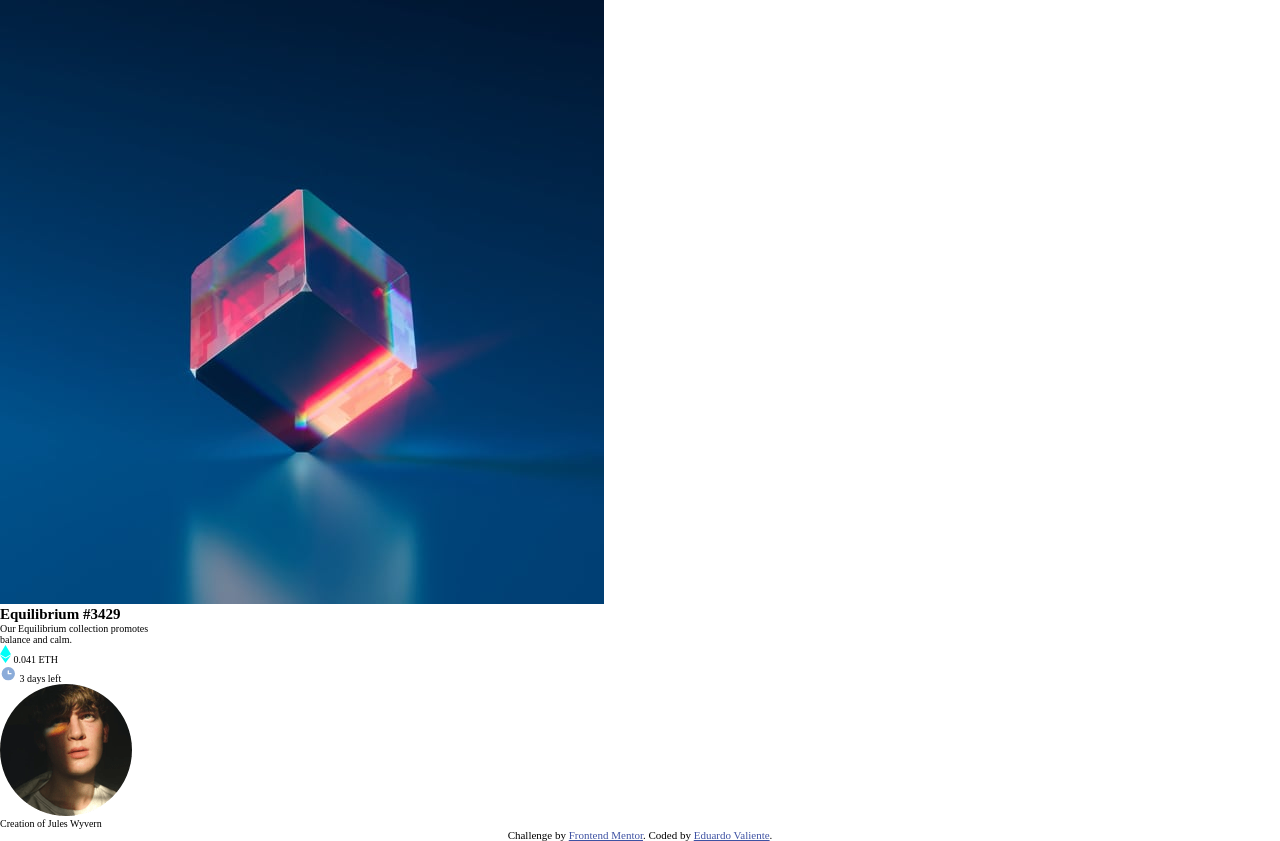
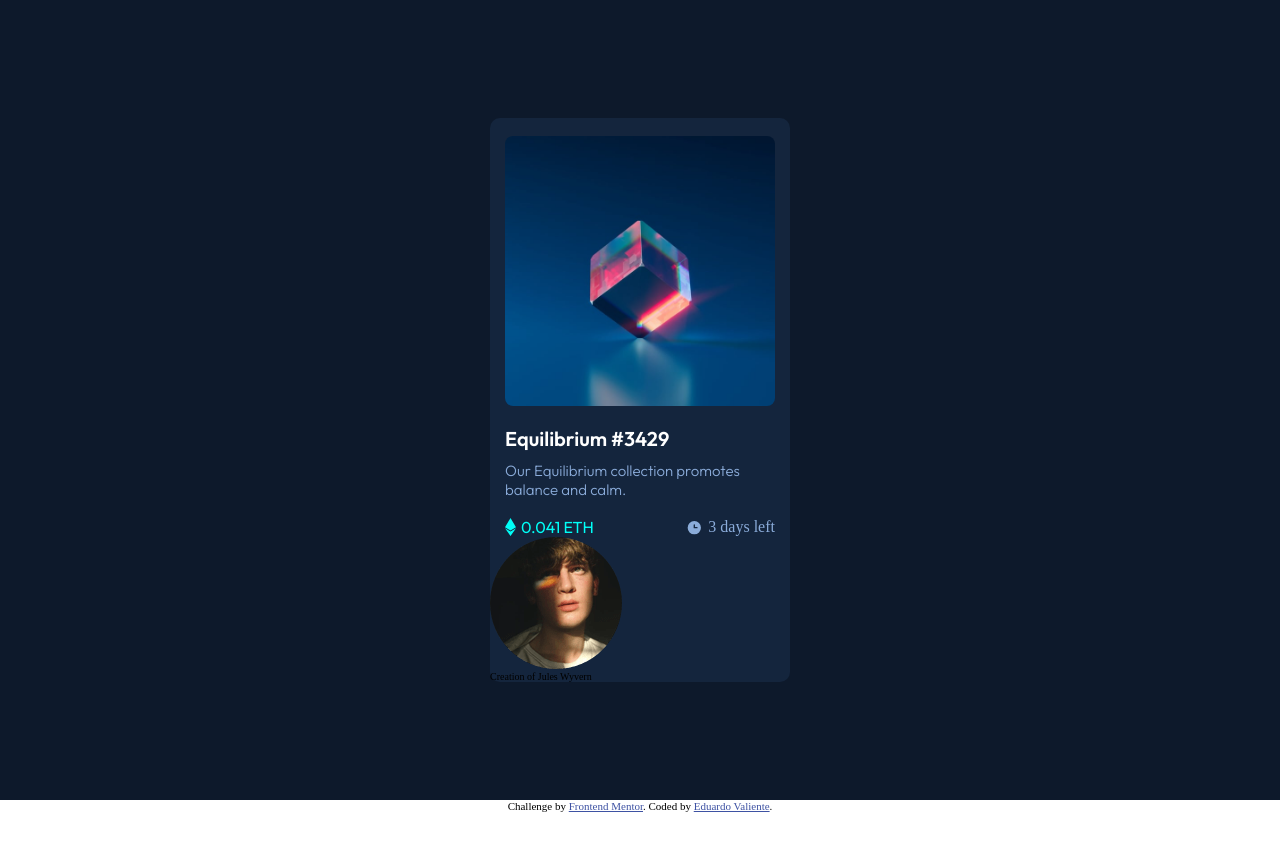
Before and after one commit to eduardovaliente/desafio-fem-nft-card, a plain HTML site: page index.html in a window 1280 px wide. After the commit the page ends 812 px from the top, so only its background shows below. Drawn offline with Linux system fonts and the light colour scheme.

Commit message:
listo hasta dia y valor, falta ajustar detalles

```diff
--- a/css/main.scss
+++ b/css/main.scss
@@ -1,2 +1,84 @@
 @import "./partials/reset";
 @import "./partials/vars";
+
+main {
+    background-color: $verydarkblue1;
+    display: flex;
+    justify-content: center;
+    align-items: center;
+    height: 100vh;
+}
+
+.card {
+    background-color: $verydarkblue2;
+    width: 300px;
+    border-radius: 10px;
+    display: flex;
+    flex-direction: column;
+
+    &__img {
+        width: 90%;
+        border-radius: 8px;
+        align-self: center;
+        margin-top: 18px;
+        margin-bottom: 20px;
+    }
+
+    &__contenedorTexto {
+        width: 90%;
+        align-self: center;
+        margin-bottom: 18px;
+    }
+
+    &__title {
+        font-family: 'Outfit', sans-serif;
+        font-size: 2rem;
+        font-weight: 600;
+        color: $white;
+        margin-bottom: 10px;
+    }
+
+    &__subtitle {
+        color: $softblue;
+        font-family: 'Outfit', sans-serif;
+        font-size: 1.5rem;
+        font-weight: 300;
+    }
+
+    &__contenedorDetalles {
+        display: flex;
+        width: 90%;
+        align-self: center;
+        justify-content: space-between;
+
+        &--valor {
+            display: flex;
+            align-items: center;
+
+            & p {
+                color: $cyan;
+                font-size: 1.6rem;
+                font-family: 'Outfit', sans-serif;
+            }
+
+            & img {
+                margin-right: 5px;
+            }
+        }
+
+        &--dia {
+            display: flex;
+            align-items: center;
+
+            & p {
+                color: $softblue;
+                font-size: 1.6rem;
+                font-size: 'Outfit', sans-serif;
+            }
+
+            & img {
+                margin-right: 5px;
+            }
+        }
+    }
+}
--- a/css/partials/_vars.scss
+++ b/css/partials/_vars.scss
@@ -1,9 +1,9 @@
 /* colores */
 
 $softblue: hsl(215, 51%, 70%);
-$Cyan: hsl(178, 100%, 50%);
+$cyan: hsl(178, 100%, 50%);
 
-$verydarkblue: hsl(217, 54%, 11%); /* (main BG) */
-$verydarkblue: hsl(216, 50%, 16%); /* (card BG) */
-$verydarkblue: hsl(215, 32%, 27%); /* (line) */
+$verydarkblue1: hsl(217, 54%, 11%); /* (main BG) */
+$verydarkblue2: hsl(216, 50%, 16%); /* (card BG) */
+$verydarkblue3: hsl(215, 32%, 27%); /* (line) */
 $white: hsl(0, 0%, 100%);
--- a/index.html
+++ b/index.html
@@ -38,10 +38,15 @@
         <p class="card__subtitle">Our Equilibrium collection promotes <br> balance and calm.</p>
       </div>
       <div class="card__contenedorDetalles">
-        <p class="card__contenedorDetalles--valor"> <img src="./images/icon-ethereum.svg" alt="icono"> 0.041 ETH</p>
-        <p class="card__contenedorDetalles--dia"> <img src="./images/icon-clock.svg" alt="icono"> 3 days left</p>
+        <div class="card__contenedorDetalles--valor">
+          <img src="./images/icon-ethereum.svg" alt="icono">
+          <p>0.041 ETH</p>
+        </div>
+        <div class="card__contenedorDetalles--dia">
+          <img src="./images/icon-clock.svg" alt="icono">
+          <p>3 days left</p>
+        </div>
       </div>
-
       <div class="card__contenedorCredito">
         <img src="./images/image-avatar.png" alt="Foto perfil" class="card__contenedorCredito-img">
         <p class="card__contenedorCredito-credito"> <span>Creation of</span> Jules Wyvern</p>
```
Also changed, not shown: css/main.css, 1 other file.
